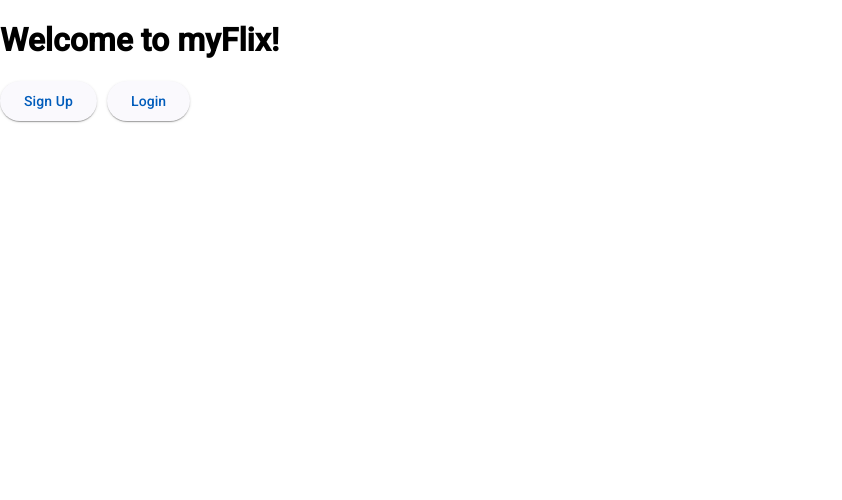
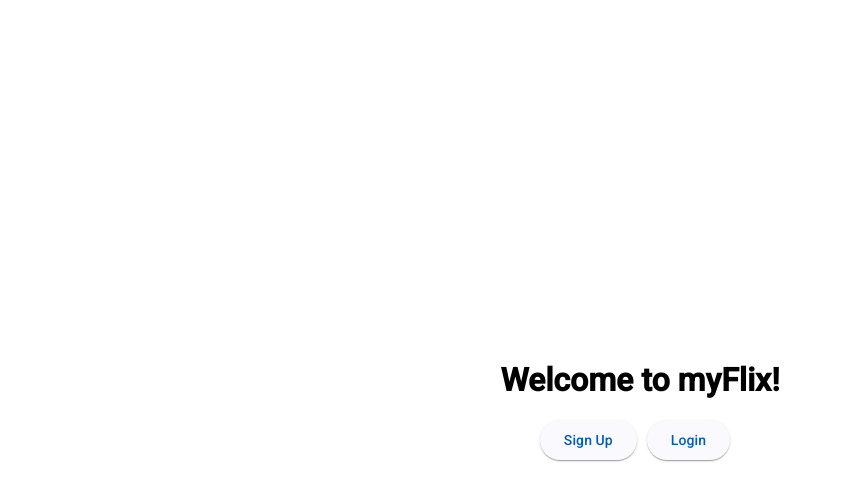
Before and after one commit to arnirohandi/myflix-angular-client, an Angular app: page /welcome in a window 1280 px wide. Shown: the top 500 px of the page, without its empty margins (0-842 px from the left). Built offline with nearby package versions, Linux system fonts and the light colour scheme.

Commit message:
Change welcome page to middle center

```diff
--- a/src/app/welcome-page/welcome-page.component.html
+++ b/src/app/welcome-page/welcome-page.component.html
@@ -1,4 +1,4 @@
-<main class="main">
+<main class="welcome-container">
   <div class="main-page">
     <h1>
       Welcome to myFlix!
--- a/src/app/welcome-page/welcome-page.component.scss
+++ b/src/app/welcome-page/welcome-page.component.scss
@@ -0,0 +1,8 @@
+.welcome-container {
+  display: flex;
+  flex-direction: column;
+  justify-content: center; /* Centers content vertically */
+  align-items: center; /* Centers content horizontally */
+  height: 100vh; /* Full viewport height */
+  text-align: center; /* Ensures text is centered */
+}
```
